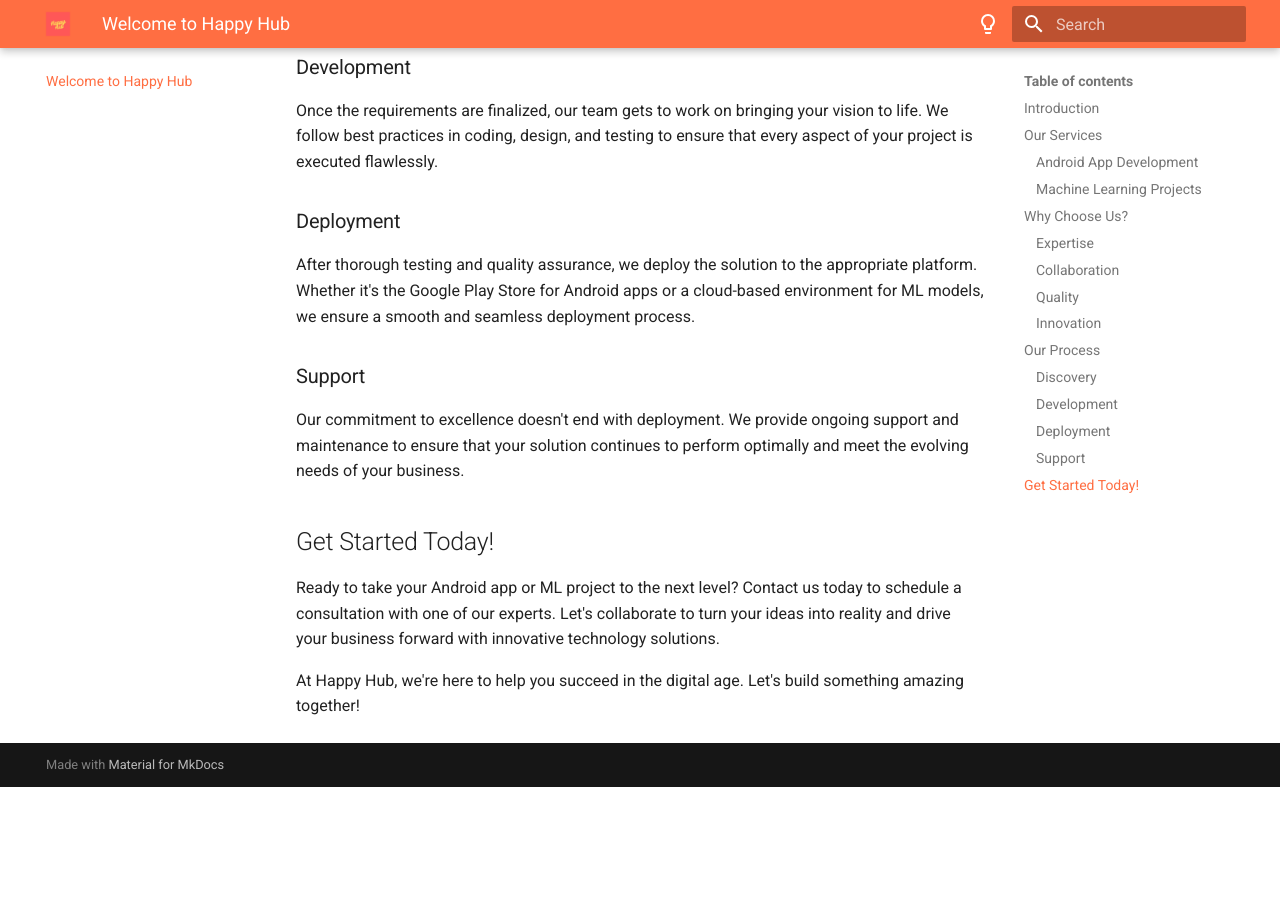
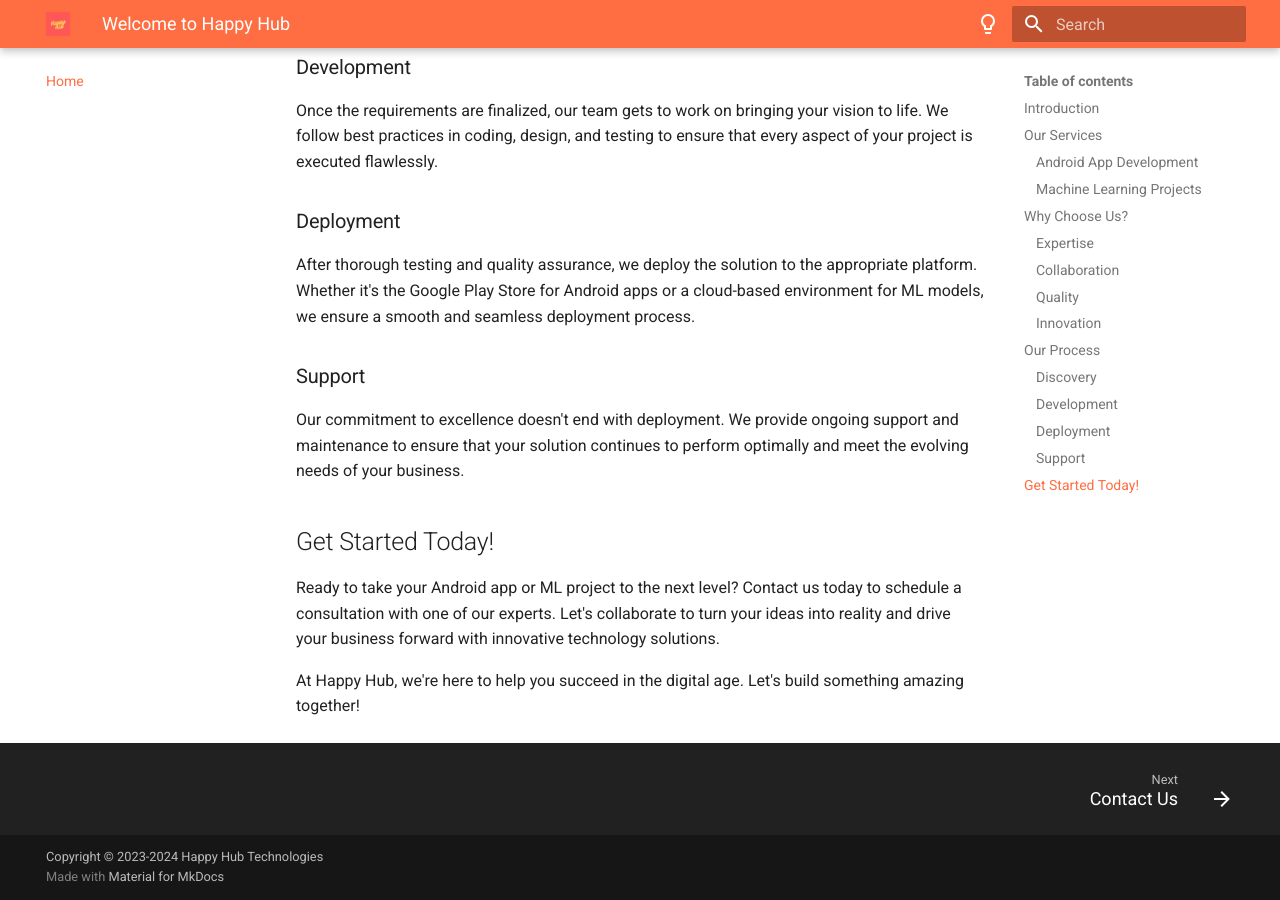
Before and after one commit to happyhubtechnologies/happyhubtechnologies.github.io, an MkDocs documentation site: the page built from docs/index.md, in a window 1280 px wide and 900 px high, scrolled down 1977 px. Built offline with MkDocs 1.6.1 and Material for MkDocs 9.7.7, drawn with Linux system fonts in a browser that asks for light colours; before the commit the page ends 2764 px from its top, so only the background shows below that.

```diff
--- a/mkdocs.yml
+++ b/mkdocs.yml
@@ -1,5 +1,13 @@
 site_name: Happy Hub Technologies
 site_url: https://happyhub.in
+site_author: Happy Hub Technologies
+
+copyright: Copyright &copy; 2023-2024 Happy Hub Technologies
+
+nav:
+ - Home: index.md
+ - Contact Us: contact.md
+
 theme:
   name: material
   features:
```
Also changed, not shown: docs/contact.md (added, +1 -0 lines).
